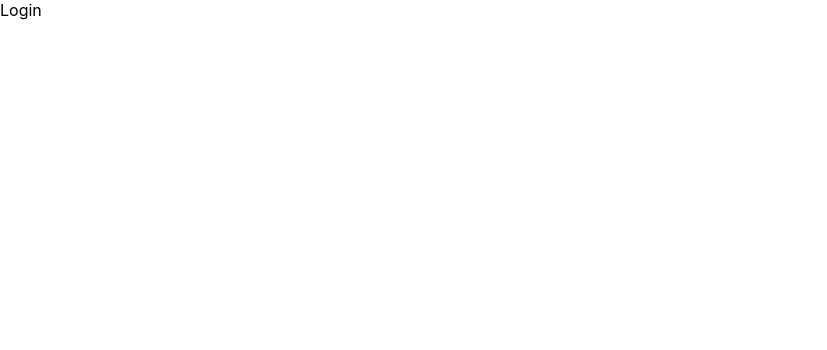
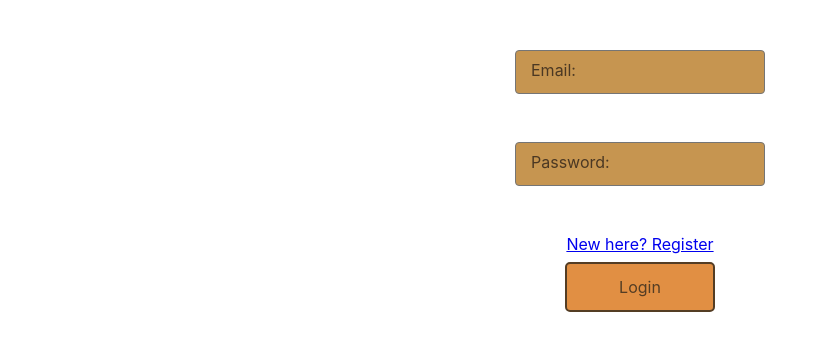
Before and after one commit to acastrauss/TaxiWeb, a React (Create React App) app: page /login in a window 1280 px wide. Shown: the top 350 px of the page, without its empty margins (0-827 px from the left). Built offline with nearby package versions, Linux system fonts and the light colour scheme.

Commit message:
Login page done

```diff
--- /dev/null
+++ b/src/models/Auth/LoginData.ts
@@ -0,0 +1,4 @@
+export interface LoginData{
+    Email: string;
+    Password: string;
+}
--- /dev/null
+++ b/src/pages/LoginPage.module.css
@@ -0,0 +1,8 @@
+.form{
+    display: flex;
+    flex-direction: column;
+    justify-content: center;
+    align-items: center;
+
+    margin-top: 50px;
+}
--- a/src/pages/LoginPage.tsx
+++ b/src/pages/LoginPage.tsx
@@ -1,3 +1,34 @@
+import { useState } from "react";
+import { LoginData } from "../models/Auth/LoginData";
+import styles from './LoginPage.module.css';
+import { Input } from "../components/ui/Input";
+import { EMAIL_REGEX, PASSWORD_REGEX } from "../utils/Regex";
+import { Button } from "../components/ui/Button";
+
 export function LoginPage() {
-    return <div>Login</div>
+    const [loginFormData, setLoginFormData] = useState({
+        Email: '',
+        Password: '',
+    } as LoginData);
+
+    const [loginFormValid, setLoginFormValid] = useState({
+        Email: true,
+        Password: true,
+    });
+
+    return <div className={styles.form}>
+        <Input isValid={loginFormValid.Email} onChangeText={(val) => {
+            setLoginFormData({ ...loginFormData, Email: val });
+            setLoginFormValid({ ...loginFormValid, Email: EMAIL_REGEX.test(val) });
+        }} placeholder="Email:" textValue={loginFormData.Email} type="text" />
+
+        <Input isValid={loginFormValid.Password} onChangeText={(val) => {
+            setLoginFormData({ ...loginFormData, Password: val });
+            setLoginFormValid({ ...loginFormValid, Password: PASSWORD_REGEX.test(val) });
+        }} placeholder="Password:" textValue={loginFormData.Password} type="password" />
+
+        <a href="Register">New here? Register</a>
+
+        <Button text="Login" onClick={() => { }} />
+    </div>
 }
--- a/src/pages/RegisterPage.tsx
+++ b/src/pages/RegisterPage.tsx
@@ -6,9 +6,7 @@ import { UserType } from "../models/Auth/UserType";
 import styles from './RegisterPage.module.css'
 import { ImageViewer } from "../components/ui/ImageViewer";
 import { Button } from "../components/ui/Button";
-
-const PASSWORD_REGEX = /^(?=.*[a-z])(?=.*[A-Z])(?=.*\d)[a-zA-Z\d]{8,}$/;
-const EMAIL_REGEX = /^[\w.+-]{3,}@([a-zA-Z0-9-]+\.)+[a-zA-Z]{2,}$/;
+import { EMAIL_REGEX, PASSWORD_REGEX } from "../utils/Regex";
 
 export function RegisterPage() {
     const [registerFormData, setRegisterFormData] = useState({
@@ -75,6 +73,8 @@ export function RegisterPage() {
             });
         }} values={[UserType[1], UserType[2]]} />
 
+        <a href="Login">Already have an account? Log In</a>
+
         <Button text="Register" onClick={() => {}}/>
 
     </div>
--- /dev/null
+++ b/src/utils/Regex.ts
@@ -0,0 +1,3 @@
+
+export const PASSWORD_REGEX = /^(?=.*[a-z])(?=.*[A-Z])(?=.*\d)[a-zA-Z\d]{8,}$/;
+export const EMAIL_REGEX = /^[\w.+-]{3,}@([a-zA-Z0-9-]+\.)+[a-zA-Z]{2,}$/;
```
